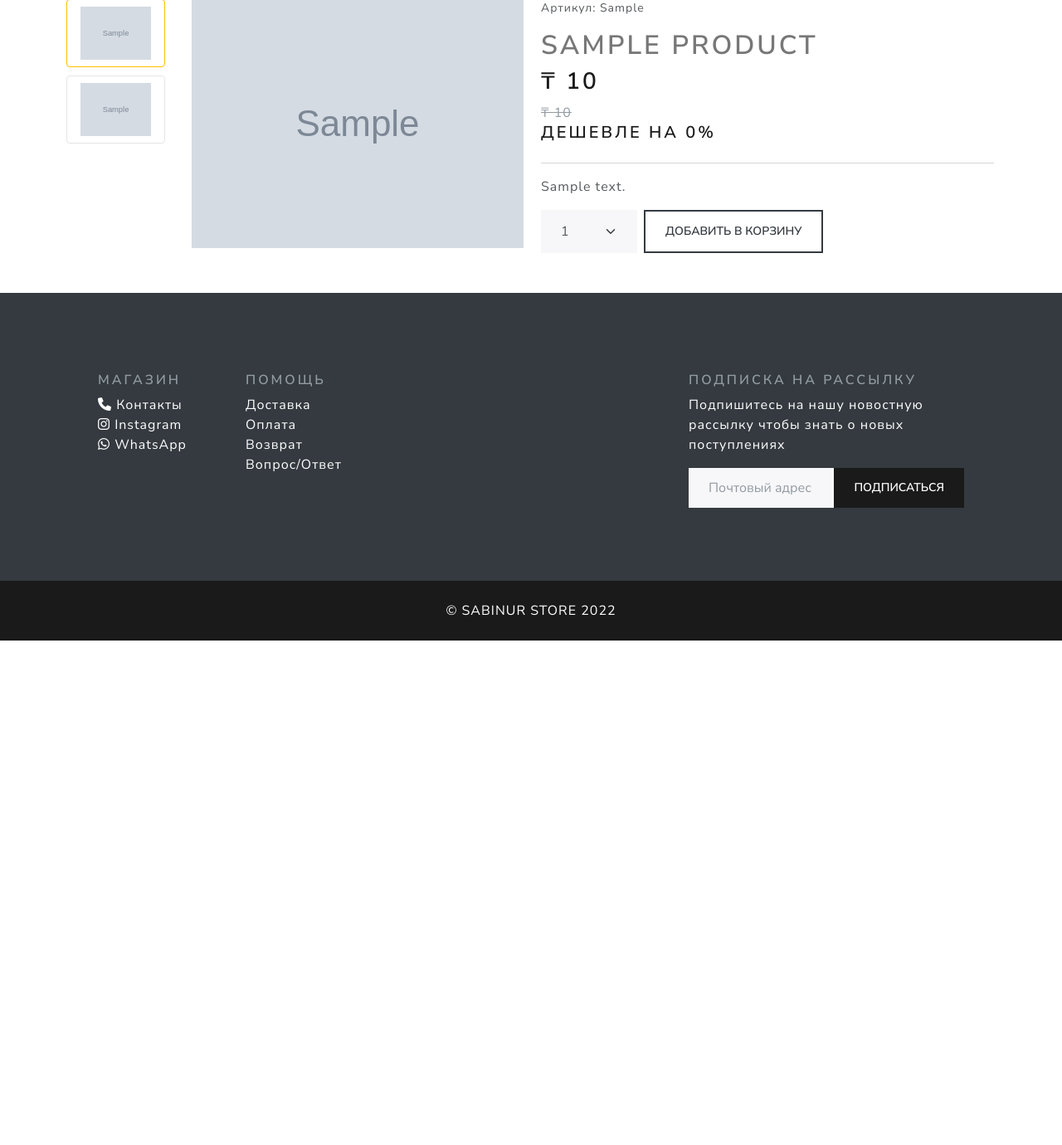
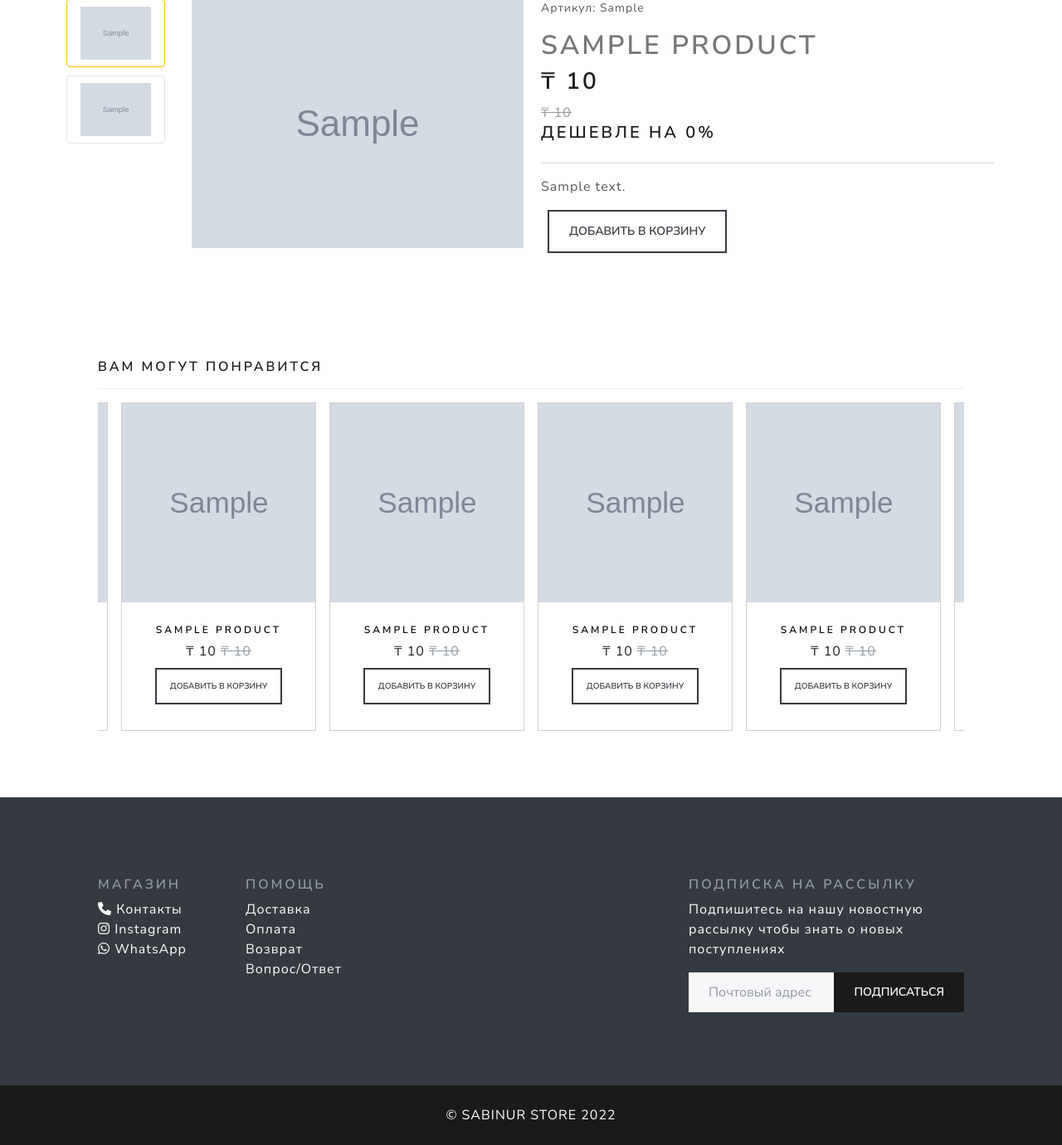
Before and after one commit to askhat-spec/django-store, a Django app: a page that uses src/templates/_base.html in a window 1280 px wide. Shown: the part 175-1555 px from the top of the page at 83% size. Before the commit the page ends 947 px from the top, so only its background shows below. Run offline with Django 4.2, Linux system fonts and the light colour scheme; tables that the repository leaves empty hold one stand-in row (values such as "Sample post"); grey boxes marked "Sample" are stand-in pictures; some libraries are stand-ins or nearby versions.

Commit message:
Adding Similar Products to DetailView

```diff
--- a/src/shop/views.py
+++ b/src/shop/views.py
@@ -56,10 +56,12 @@ class ProductList(ListView):
 def product_detail(request, slug):
     product = get_object_or_404(Product, slug=slug, available=True)
     photos = ProductImage.objects.filter(product=product)
+    similar_products = Product.objects.filter(category=product.category, available=True).order_by('?')[:10]
     return render(request, 'shop/product/detail.html',
         {
             'product': product,
             'photos': photos,
+            'similar_products': similar_products,
         }
     )
 
--- a/src/templates/_base.html
+++ b/src/templates/_base.html
@@ -6,6 +6,7 @@
     <meta charset="UTF-8">
     <meta http-equiv="X-UA-Compatible" content="IE=edge">
     <meta name="viewport" content="width=device-width, initial-scale=1.0">
+    <link rel="icon" type="image/x-icon" href="{% static 'shop/img/favicon.ico' %}">
     <link rel="stylesheet" href="{% static 'shop/css/style.css' %}">
     <link rel="stylesheet" href="{% static 'shop/vendor/css/bootstrap.min.css' %}">
     <link rel="stylesheet" href="{% static 'shop/vendor/css/owl.carousel.min.css' %}">
--- /dev/null
+++ b/src/templates/includes/remove_quantity.html
@@ -0,0 +1,6 @@
+<script>
+    const selects = document.querySelectorAll("#id_quantity");
+    selects.forEach((select) => {
+        select.setAttribute("hidden", "hidden");
+    });
+</script>
--- a/src/templates/shop/product/detail.html
+++ b/src/templates/shop/product/detail.html
@@ -71,4 +71,47 @@
     </div>
 </section>
 
+{% if similar_products %}
+<section class="container p-5 mb-3">
+    <div class="d-flex flex-wrap justify-content-between align-items-center border-bottom py-3">
+        <h5 class="mb-0 pt-3 me-2">Вам могут понравится</h5>
+    </div>
+    <div class="my-3">
+        <div class="products owl-carousel owl-theme">
+            {% for product in similar_products %}
+            <div class="mx-2">
+                <div class="card">
+                    <a href="{{ product.get_absolute_url }}">
+                        <img src="{{ product.thumbnail.url }}" class="card-img-top">
+                    </a>
+                    <div class="card-body">
+                        <div class="product-card-info">
+                            <h6 class="product-title">
+                                <a href="{{ product.get_absolute_url }}">{{ product.name }}</a>
+                            </h6>
+                            <div class="product-price">
+                                <span class="text-primary">₸ {{ product.price }}</span>
+                                {% if product.old_price %}
+                                <del class="fs-sm text-muted">₸ {{ product.old_price }}</del>
+                                {% endif %}
+                            </div>
+                            <form class="d-flex justify-content-center" action="{% url 'cart:cart_add' product.id %}" method="post">
+                                {% csrf_token %}
+                                {{ cart_product_form }}
+                                <div class="product-cart-btn">
+                                    <input class="btn btn-outline-dark btn-sm w-100" type="submit" value="Добавить в корзину">
+                                </div>
+                            </form>
+                        </div>
+                    </div>
+                </div>
+            </div>
+            {% endfor %}
+        </div>
+    </div>
+</section>
+{% endif %}
+
+{% include 'includes/remove_quantity.html' %}
+
 {% endblock %}
--- a/src/templates/shop/product/list.html
+++ b/src/templates/shop/product/list.html
@@ -96,7 +96,7 @@
                 <span class="fs-5 fw-semibold align-items-center pb-3 link-dark text-decoration-none border-bottom">Фильтр</span>
                 <form class="form-group py-4 m-2 px-2" method="get">
                     {{ filter.form.as_p }}
-                    <input type="submit" class="btn btn-outline-success btn-sm mb-3"/>
+                    <input type="submit" class="btn btn-outline-success btn-sm mb-3" value="Применить фильтр">
                     <a class="btn btn-outline-danger btn-sm" href="{% url 'shop:product_list' %}">Сбросить Фильтр</a>
                 </form>
             </div>
```
Also changed, not shown: src/templates/shop/index.html (+1 -6 lines), src/templates/shop/search.html (+1 -7 lines), src/shop/static/shop/img/favicon-16x16.png (added), src/shop/static/shop/img/favicon-32x32.png (added), src/shop/static/shop/img/favicon.ico (added).
